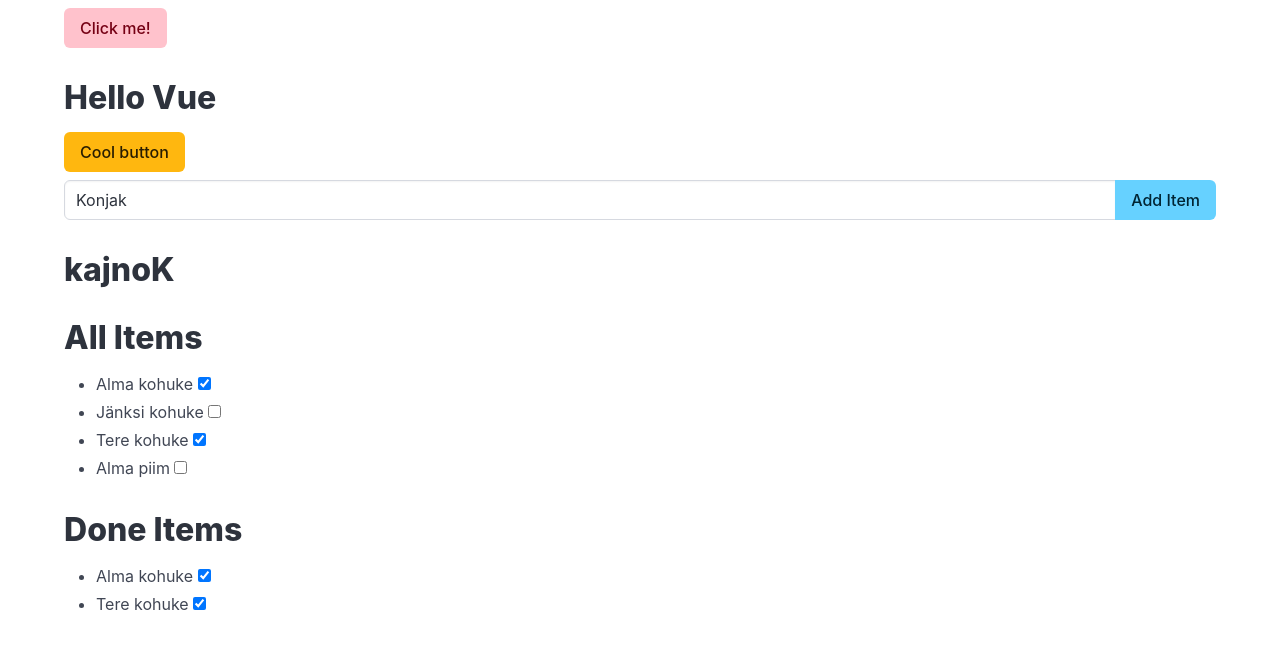
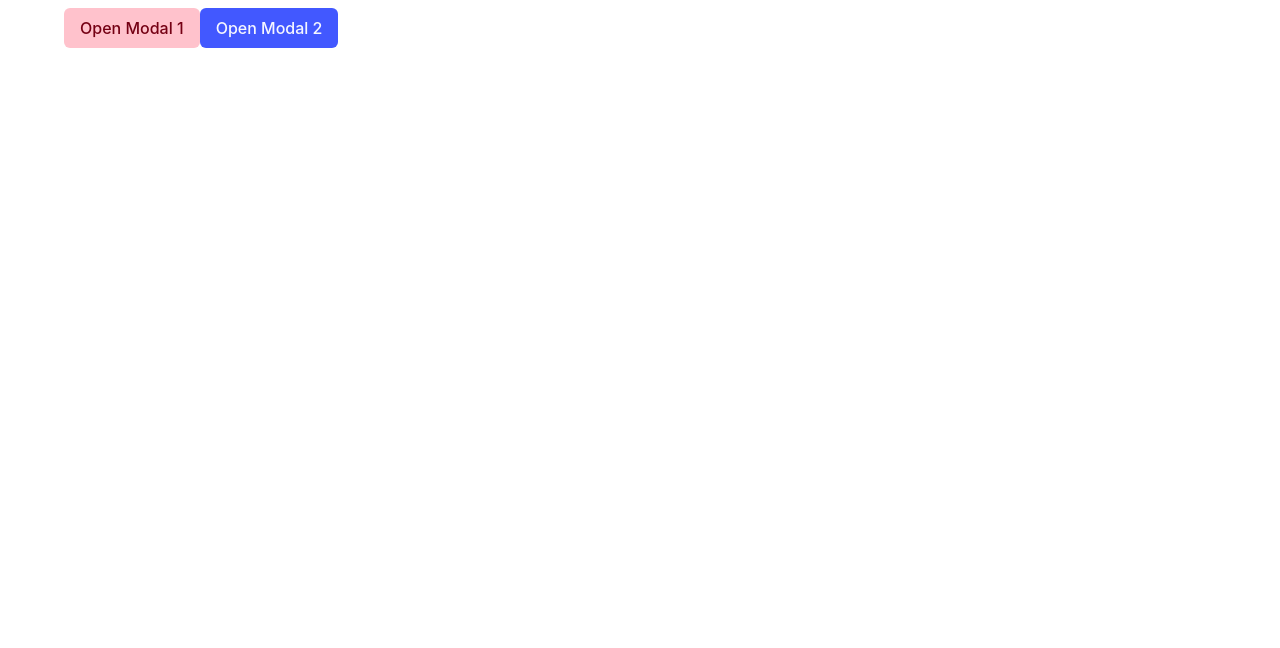
Before and after one commit to helen941/vm24learnjs, a Vue app: page / in a window 1280 px wide. Shown: the top 648 px of the page. Built offline with nearby package versions, Linux system fonts and the light colour scheme.

Commit message:
Add modal examples

```diff
--- a/src/App.vue
+++ b/src/App.vue
@@ -1,65 +1,20 @@
 <script setup>
-import { computed, ref } from 'vue';
+import { ref } from 'vue'
+import Modal from './components/Modal.vue'
 
-let message = ref('Hello Vue');
-let isDanger = ref(false)
-let newItem = ref('Konjak');
-let i = 0;
-let items = ref([
-  {id: i++, name:'Alma kohuke', isDone: true},
-  {id: i++, name:'Jänksi kohuke', isDone: false},
-  {id: i++, name:'Tere kohuke', isDone: true},
-  {id: i++, name:'Alma piim', isDone: false},
-    ]);
-
-function add(){
-  if(newItem.value.trim() !== ''){
-  items.value.push({id: i++, name: newItem.value, isDone: false});
-  }
-  newItem.value = '';
-}
-
-let doneItems = computed(() => items.value.filter(item => item.isDone));
-
+let modal1Active = ref(false);
+let modal2Active = ref(false);
 </script>
 
 <template>
-    <div class="container mt-2">
-        <div class="content">
-            <button class="button is-primary" @click="message = 'Hello VM24'">Click me!</button>
-            <h1>{{ message }}</h1>
-            <button class="button" :class="{ 'is-danger': isDanger, 'is-warning': !isDanger }"
-                @click="isDanger = !isDanger">Cool button</button>
+  <div class="container mt-2">
+    <div class="content">
+      <button class="button is-primary" @click="modal1Active = true">Open Modal 1</button>
+      <button class="button is-link" @click="modal2Active = true">Open Modal 2</button>
 
-            <div class="field has-addons mt-2">
-                <div class="control is-expanded">
-                    <input v-model="newItem" @keydown.enter="add"class="input" type="text" placeholder="Add item">
-                </div>
-                <div class="control">
-                    <button class="button is-info" @click="add">
-                        Add Item
-                    </button>
-                </div>
-            </div>
-            <h1>{{ newItem.split('').reverse().join('') }}</h1>
+      <Modal :active="modal1Active" @close="modal1Active = false" url="https://picsum.photos/1290/960?random=1"> </Modal>
+      <Modal :active="modal2Active" @close="modal1Active = false" url="https://picsum.photos/1290/960?random=2"> </Modal>
 
-            <h1>All Items</h1>
-            <ul>
-              <li v-for="item in items">
-                {{ item.name }}
-                <input type = "checkbox" v-model="item.isDone">
-              </li>
-            </ul>
-
-             <h1>Done Items</h1>
-            <ul>
-              <li v-for="item in doneItems">
-                {{ item.name }}
-                <input type = "checkbox" v-model="item.isDone">
-              </li>
-            </ul>
-
-
-        </div>
     </div>
+  </div>
 </template>
--- /dev/null
+++ b/src/components/Modal.vue
@@ -0,0 +1,14 @@
+<script setup>
+defineProps(['active', 'url']);
+</script>
+<template>
+    <div class="modal" :class="{ 'is-active': active }">
+        <div class="modal-background" @click="$emit('close')"></div>
+        <div class="modal-content">
+          <p class="image is-4by3">
+            <img :src="url" alt="">
+          </p>
+        </div>
+        <button class="modal-close is large" aria-lable="close" @click="$emit('close')"></button>
+        </div>
+</template>
```
Also changed, not shown: src/Pages/ToDo.vue (added, +52 -0 lines), src/components/ItemList.vue (added, +13 -0 lines).
